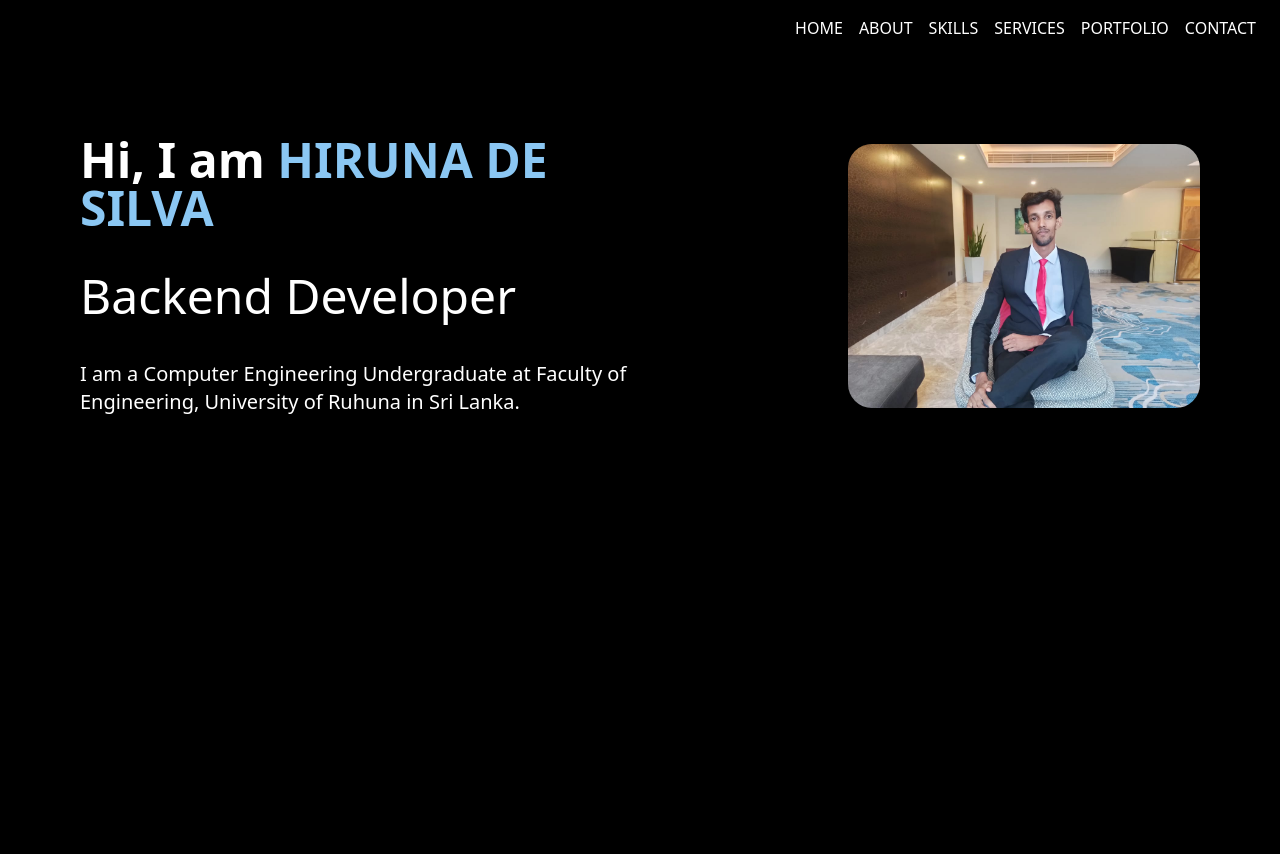
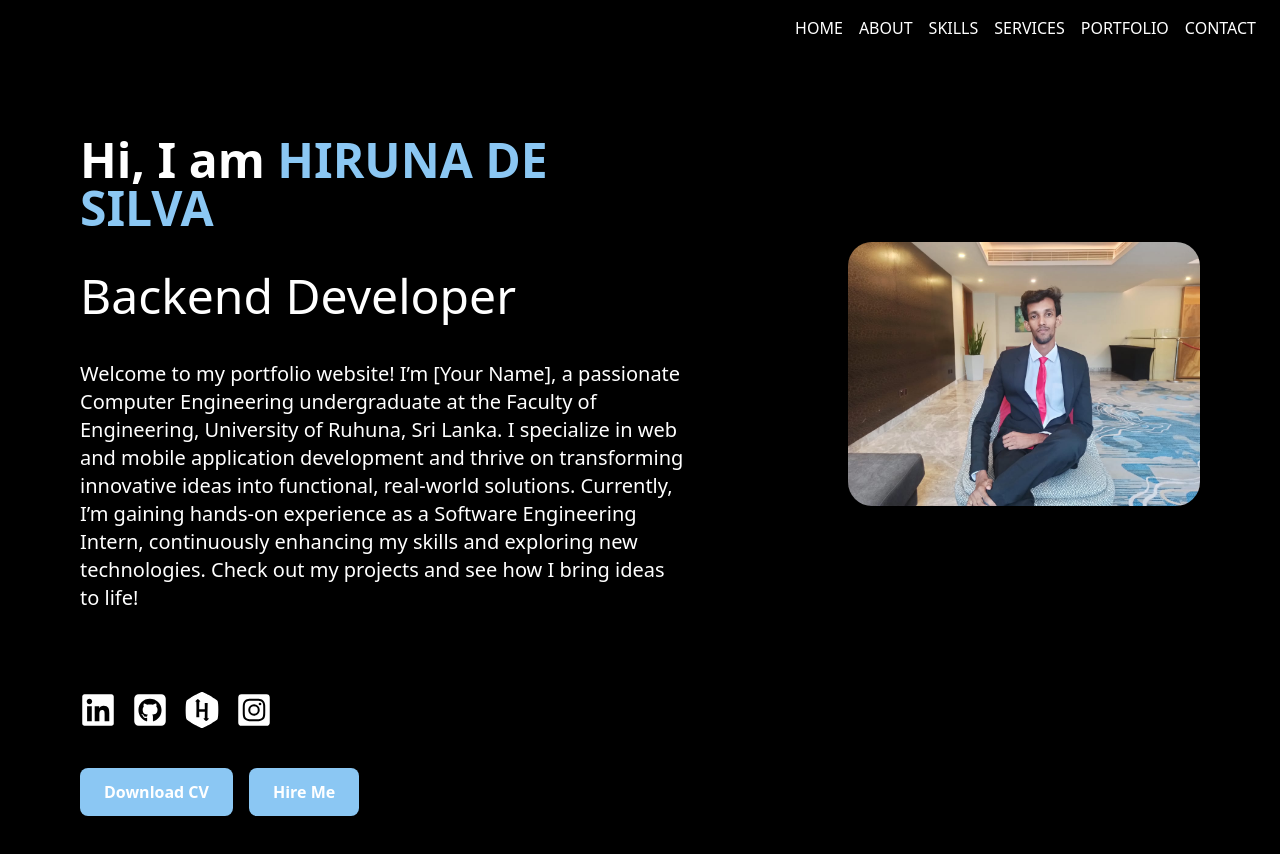
Before and after one commit to HirunaD/New-Portfolio, a React (Vite) app: page / in a window 1280 px wide. Built offline with nearby package versions, Linux system fonts and the light colour scheme.

Commit message:
Home section UI completed

```diff
--- a/package.json
+++ b/package.json
@@ -14,6 +14,7 @@
   },
   "dependencies": {
     "aos": "^2.3.4",
+    "prop-types": "^15.8.1",
     "react": "^18.3.1",
     "react-dom": "^18.3.1",
     "react-icons": "^5.3.0",
--- /dev/null
+++ b/src/components/CommonButton.jsx
@@ -0,0 +1,24 @@
+import PropTypes from "prop-types";
+
+const CommonButton = ({ label, onClick, href, className }) => {
+  return (
+    <a
+      href={href}
+      target={href ? "_blank" : undefined}
+      rel="noopener noreferrer"
+      className={`px-6 py-3 bg-[#8bc7f3] text-white font-bold rounded-lg shadow-md hover:bg-[#72aedc] transition-colors ${className}`}
+      onClick={onClick}
+    >
+      {label}
+    </a>
+  );
+};
+
+CommonButton.propTypes = {
+  label: PropTypes.string.isRequired,
+  onClick: PropTypes.func,
+  href: PropTypes.string,
+  className: PropTypes.string,
+};
+
+export default CommonButton;
--- a/src/sections/Hero.jsx
+++ b/src/sections/Hero.jsx
@@ -1,12 +1,13 @@
-import { useEffect, useState } from 'react';
-import profile from '../assets/profile1.jpeg'
-import { roleDescriptions } from '../constants/roleDescriptions';
+import { useEffect, useState } from "react";
+import profile from "../assets/profile1.jpeg";
+import { roleDescriptions } from "../constants/roleDescriptions";
 import AOS from "aos";
 import "aos/dist/aos.css";
-
+import { FaInstagramSquare, FaLinkedin } from "react-icons/fa";
+import { FaHackerrank, FaSquareGithub } from "react-icons/fa6";
+import CommonButton from "../components/CommonButton";
 
 function Hero() {
-
   const [currentIndex, setCurrentIndex] = useState(0);
 
   useEffect(() => {
@@ -19,29 +20,91 @@ function Hero() {
   useEffect(() => {
     AOS.init({
       duration: 1000, // Animation duration (in milliseconds)
-      once: true,     // Whether animation should happen only once
+      once: true, // Whether animation should happen only once
     });
   }, []);
+
+  useEffect(() => {
+    // Re-trigger AOS animations when roleDescriptions change
+    AOS.refresh();
+  }, [currentIndex]); // Run when currentIndex updates
+
   return (
     <div className="max-w-[1920px] mx-auto h-screen">
       <div className="flex">
         {/* description */}
         <div className="w-3/5 p-20 space-y-10">
-          <h1 className="text-white font-bold text-5xl">Hi, I am <span className="text-[#8bc7f3] font-extrabold">HIRUNA DE SILVA</span></h1>
+          <h1 className="text-white font-bold text-5xl">
+            Hi, I am{" "}
+            <span className="text-[#8bc7f3] font-extrabold">
+              HIRUNA DE SILVA
+            </span>
+          </h1>
           {/* <h1 className="text-white font-bold text-6xl">I AM <span className="text-[#8bc7f3] font-extrabold  flex">HIRUNA DE SILVA</span></h1> */}
-          <h2 className="text-white font bold text-5xl transition-opacity duration-1000 ease-in-out" data-aos="fade-right">{roleDescriptions[currentIndex]}</h2>
+          <h2
+            className="text-white font bold text-5xl transition-opacity duration-1000 ease-in-out"
+            data-aos="fade-left"
+            key={currentIndex}
+          >
+            {roleDescriptions[currentIndex]}
+          </h2>
           <p className="text-white text-xl">
-            I am a Computer Engineering Undergraduate at Faculty of Engineering,
-            University of Ruhuna in Sri Lanka.
+            Welcome to my portfolio website! I’m [Your Name], a passionate
+            Computer Engineering undergraduate at the Faculty of Engineering,
+            University of Ruhuna, Sri Lanka. I specialize in web and mobile
+            application development and thrive on transforming innovative ideas
+            into functional, real-world solutions. Currently, I’m gaining
+            hands-on experience as a Software Engineering Intern, continuously
+            enhancing my skills and exploring new technologies. Check out my
+            projects and see how I bring ideas to life!
           </p>
         </div>
         {/* image */}
-        <div className='w-2/5 p-20 self-center'>
-          <img src={profile} alt="profile" className='rounded-3xl' />
+        <div className="w-2/5 p-20 self-center">
+          <img src={profile} alt="profile" className="rounded-3xl" />
         </div>
-        {/* social media icons */}
-        <div></div>
-        {/* buttons */}
+      </div>
+      {/* social media icons */}
+      <div className="px-20 flex gap-4">
+        <a
+          href="https://www.linkedin.com/in/hiruna-de-silva-2329aa229"
+          target="_blank"
+          rel="noopener noreferrer"
+        >
+          <FaLinkedin className="text-white text-4xl" />
+        </a>
+        <a
+          href="https://github.com/HirunaD"
+          target="_blank"
+          rel="noopener noreferrer"
+        >
+          <FaSquareGithub className="text-white text-4xl" />
+        </a>
+        <a
+          href="https://www.hackerrank.com/profile/EG_2020_3884"
+          target="_blank"
+          rel="noopener noreferrer"
+        >
+          <FaHackerrank className="text-white text-4xl" />
+        </a>
+        <a
+          href="https://www.instagram.com/hiruna_dsilva?igsh=ODZzd3ViY3R2bW05"
+          target="_blank"
+          rel="noopener noreferrer"
+        >
+          <FaInstagramSquare className="text-white text-4xl" />
+        </a>
+      </div>
+      {/* buttons */}
+      <div className="flex px-20 py-10 gap-4">
+        <CommonButton
+          label="Download CV"
+          href="/assets/CV.pdf" // Replace with your CV file path
+        />
+        <CommonButton
+          label="Hire Me"
+          href="#contact" // Replace with your CV file path
+        />
       </div>
     </div>
   );
```
Also changed, not shown: 1 other file (tests, documents, lock files or other folders).
